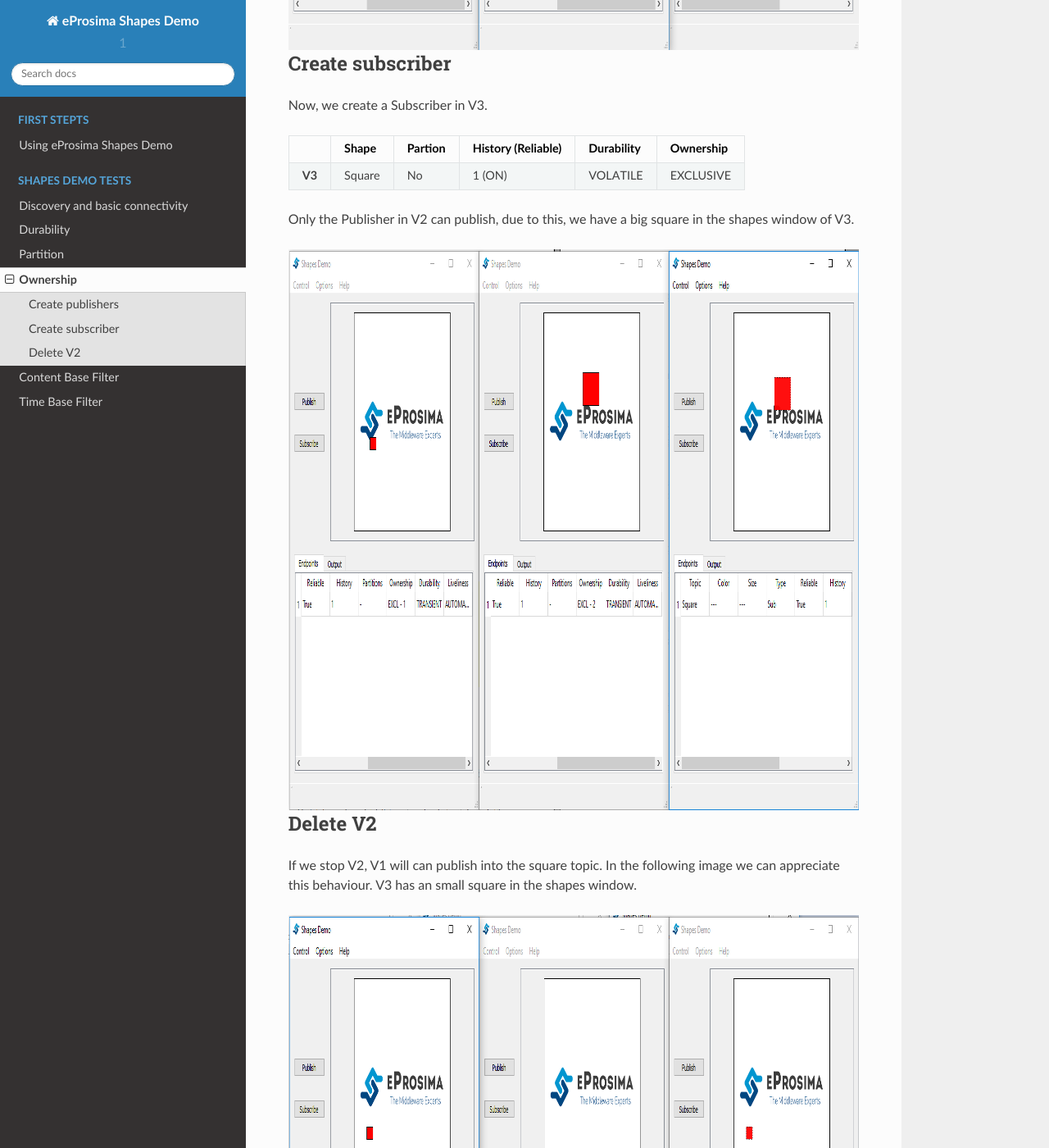
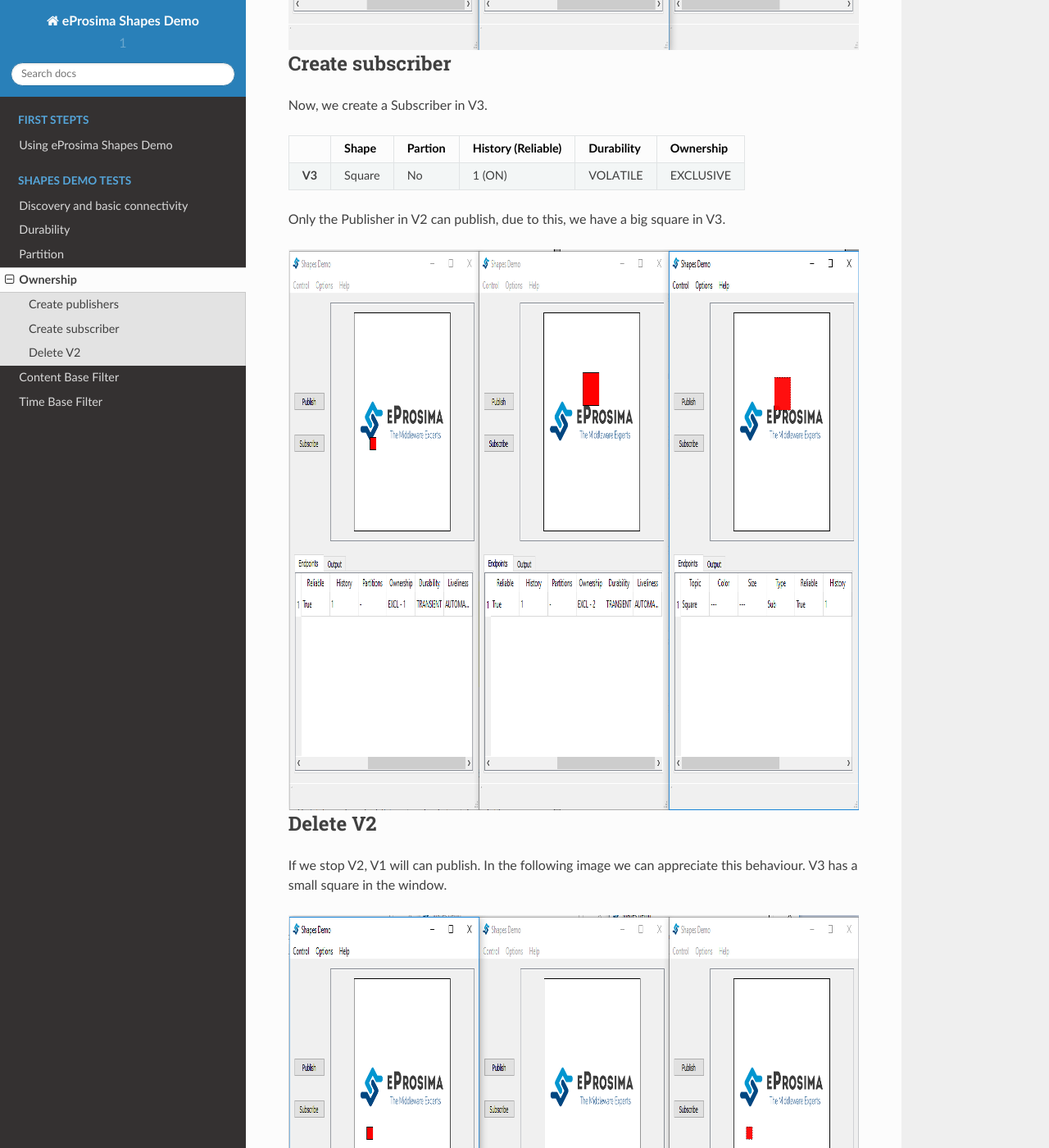
Before and after one commit to eProsima/Shapes-Demo-Docs, a Sphinx documentation site: the page built from docs/test5.rst, in a window 1280 px wide and 1400 px high, scrolled down 1176 px. Shown: the whole window at 82% size. Built offline with Sphinx 7.4.7 and the Read the Docs theme 2.0.0, drawn with Linux system fonts in a browser that asks for light colours.

Commit message:
Update test5.rst

```diff
--- a/docs/test5.rst
+++ b/docs/test5.rst
@@ -36,7 +36,7 @@
 | **V3** | Square | No      | 1 (ON)             | VOLATILE   | EXCLUSIVE |
 +--------+--------+---------+--------------------+------------+-----------+
 
-Only the Publisher in V2 can publish, due to this, we have a big square in the shapes window of V3.
+Only the Publisher in V2 can publish, due to this, we have a big square in V3.
 
 .. image:: test5_3.png
    :scale: 100 %
@@ -45,8 +45,7 @@
 
 Delete V2
 ---------
-
-If we stop V2, V1 will can publish into the square topic. In the following image we can appreciate this behaviour. V3 has an small square in the shapes window.
+If we stop V2, V1 will can publish. In the following image we can appreciate this behaviour. V3 has a small square in the window.
 
 .. image:: test5_4.png
    :scale: 100 %
```
